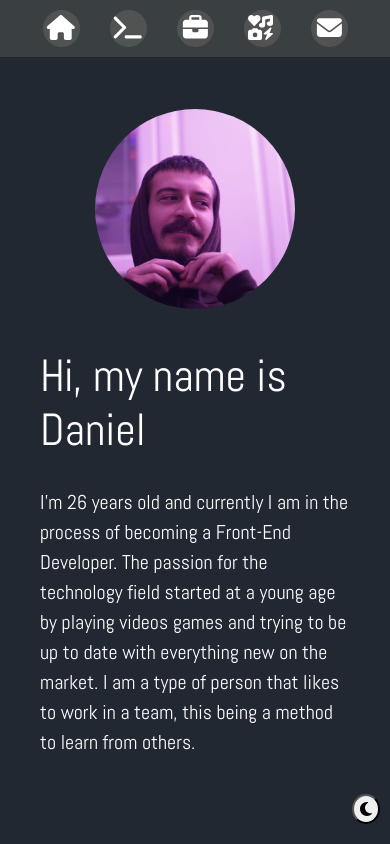
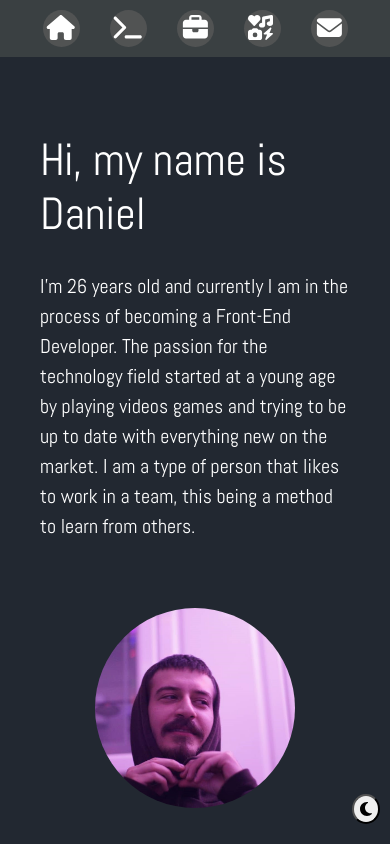
Before and after one commit to GDaniel96/portofolio, a React (Vite) app: page / in a window 390 px wide. Built offline with nearby package versions, Linux system fonts and the light colour scheme.

Commit message:
"update"

```diff
--- a/src/Components/Home/Home.css
+++ b/src/Components/Home/Home.css
@@ -67,7 +67,7 @@
 @media only screen and (max-width: 480px) {
     .homepage-main {
         display: flex;
-        flex-direction: column-reverse;
+        flex-direction: row-reverse;
     }
 
     .description {
```
